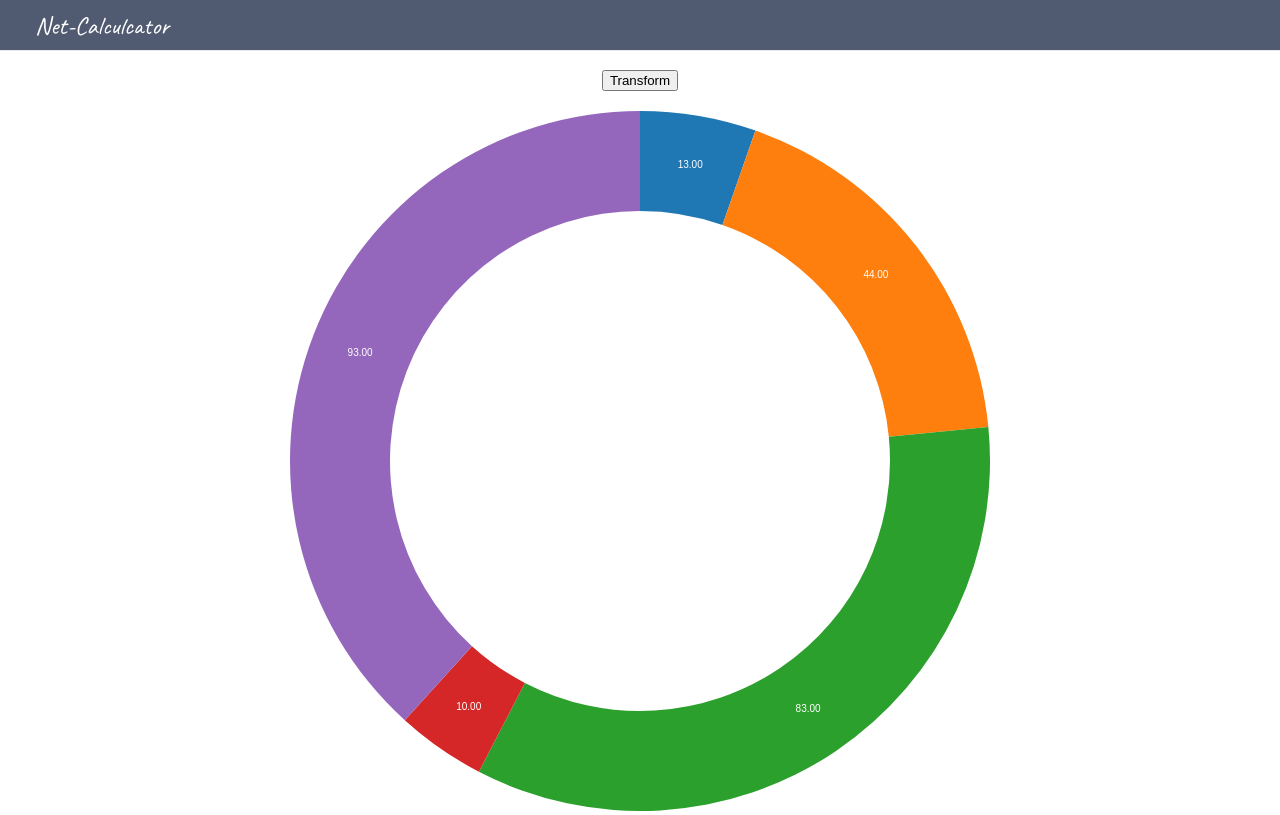
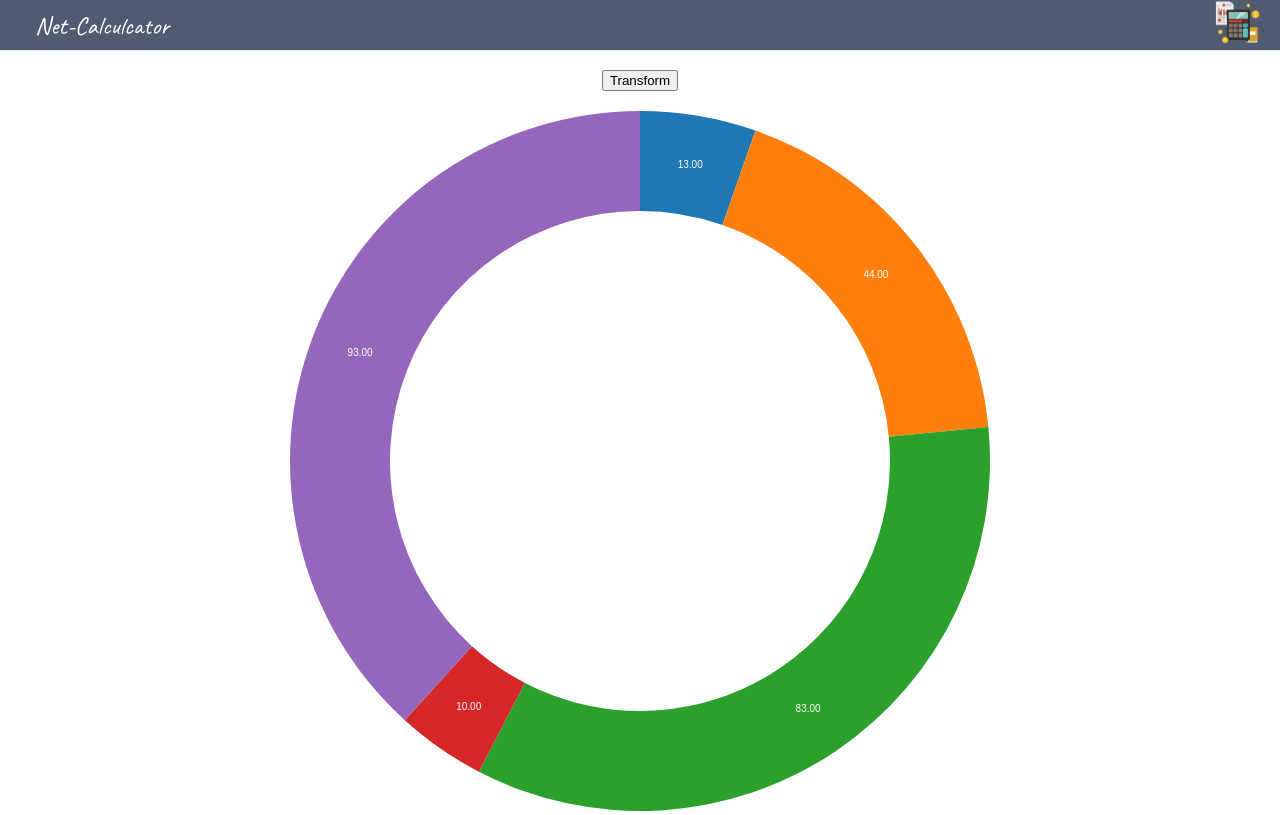
Before and after one commit to alejandrochang/Net-Worth-Visualizer, a React (Create React App) app in the folder networthVisualizer/: page / in a window 1280 px wide. Built offline with nearby package versions, Linux system fonts and the light colour scheme.

Commit message:
header progress

```diff
--- a/networthVisualizer/src/Header.js
+++ b/networthVisualizer/src/Header.js
@@ -1,17 +1,19 @@
 import React, { useState, useEffect } from "react";
+import CalculatorLogo from './img/logo1.jpg';
 
-const s = {
 
-}
+// const s = {
+
+// }
 
 const Header = (props) => {
   return (
-    <div style={{ width: '100%', height: '50px', boxSizing: 'borderBox', display: 'flex', backgroundColor: 'rgb(80, 91, 113)', boxShadow: '0px 0px 1px #6f8585'}}>
+    <div className="header">
       <div style={{ marginLeft: '25px', padding: '10px', fontSize: '25px', fontFamily: 'Caveat', color: '#ffff' }}>
         Net-Calculcator
       </div>
       <div>
-
+        <img src={CalculatorLogo} alt='Girl in a jacket' width='45' height='45' style={{ marginRight: '20px' }} />
       </div>
     </div>
   );
--- a/networthVisualizer/src/styles.css
+++ b/networthVisualizer/src/styles.css
@@ -11,3 +11,12 @@ span {
   display: inline-block;
   width: 120px;
 }
+
+.header {
+  width: 100%;
+  justify-content: space-between;
+  height: 50px;
+  display: flex;
+  background-color: rgb(80, 91, 113);
+  box-shadow: rgb(111, 133, 133) 0px 0px 1px;
+}
```
Also changed, not shown: networthVisualizer/src/img/logo1.jpg (added).
